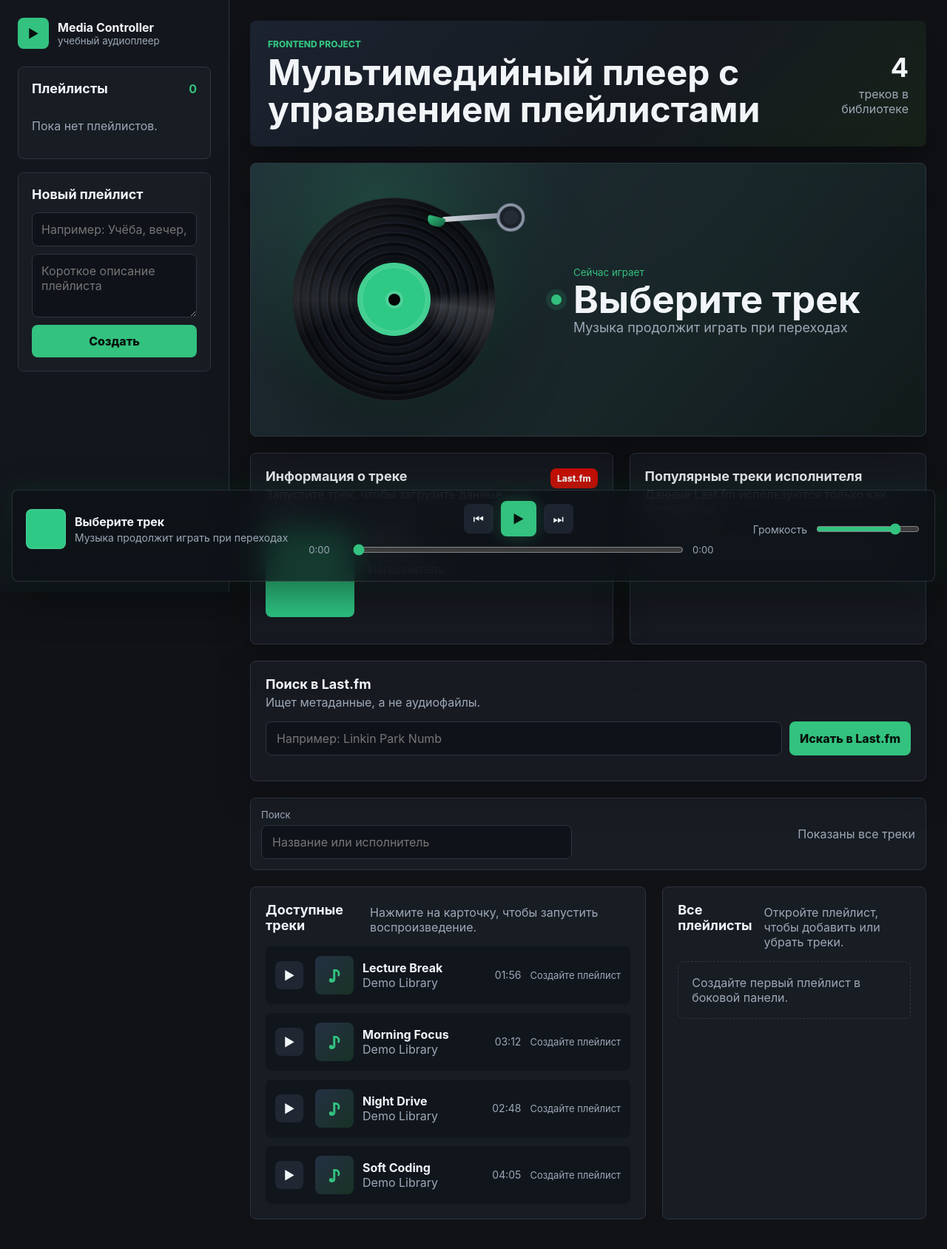
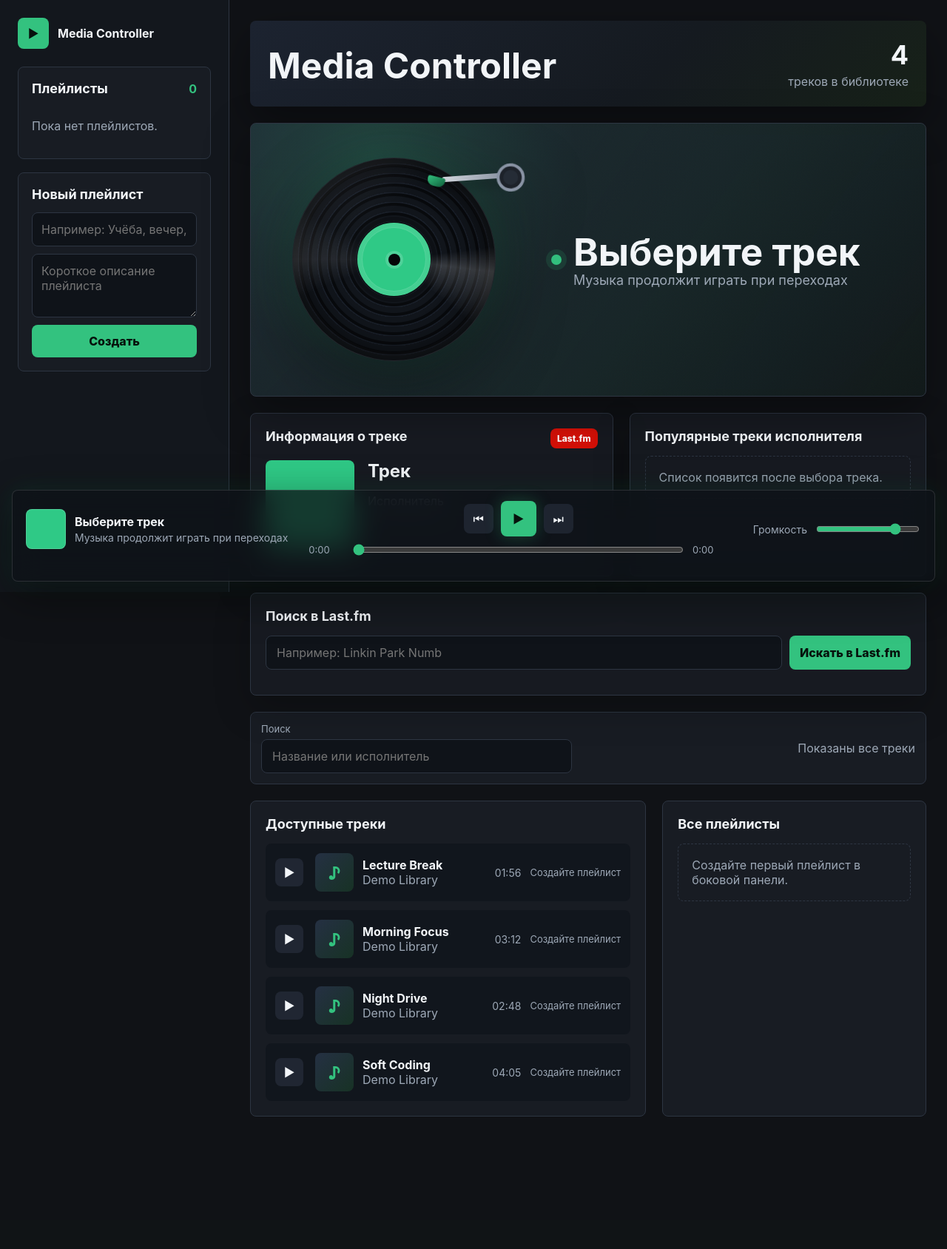
Before and after one commit to Rorikit/media-controller, a Django app: page / in a window 1280 px wide. Shown: the top 1688 px of the page at 74% size. After the commit the page ends 1509 px from the top, so only its background shows below. Run offline with Django 5.2, Linux system fonts and the light colour scheme; data comes from the database, SQL or seed files in the repository; data that the repository does not hold is empty.

Commit message:
clear messages

```diff
--- a/player/static/player/js/lastfm.js
+++ b/player/static/player/js/lastfm.js
@@ -25,7 +25,7 @@ class LastFmUi {
 
     async loadTrack(track) {
         if (!track || !track.artist || !track.title) {
-            this.setStatus('Запустите трек, чтобы загрузить данные Last.fm.');
+            this.setStatus('');
             return;
         }
 
--- a/player/templates/player/base.html
+++ b/player/templates/player/base.html
@@ -5,7 +5,7 @@
     <meta charset="utf-8">
     <meta name="viewport" content="width=device-width, initial-scale=1">
     <title>{% block title %}Media Controller{% endblock %}</title>
-    <link rel="stylesheet" href="{% static 'player/css/style.css' %}?v=lastfm-1">
+    <link rel="stylesheet" href="{% static 'player/css/style.css' %}?v=clean-ui-1">
 </head>
 <body data-lastfm-api-key="{{ LASTFM_API_KEY }}">
     <div class="app-shell">
@@ -14,7 +14,6 @@
                 <span class="brand-mark">▶</span>
                 <span>
                     <strong>Media Controller</strong>
-                    <small>учебный аудиоплеер</small>
                 </span>
             </a>
 
@@ -92,8 +91,8 @@
         <p class="bar-status" data-bar-status></p>
     </section>
 
-    <script src="{% static 'player/js/globalPlayer.js' %}?v=lastfm-1"></script>
-    <script src="{% static 'player/js/player.js' %}?v=lastfm-1"></script>
-    <script src="{% static 'player/js/lastfm.js' %}?v=lastfm-1"></script>
+    <script src="{% static 'player/js/globalPlayer.js' %}?v=clean-ui-1"></script>
+    <script src="{% static 'player/js/player.js' %}?v=clean-ui-1"></script>
+    <script src="{% static 'player/js/lastfm.js' %}?v=clean-ui-1"></script>
 </body>
 </html>
--- a/player/templates/player/index.html
+++ b/player/templates/player/index.html
@@ -5,8 +5,7 @@
 {% block content %}
 <section class="hero">
     <div>
-        <p class="eyebrow">Frontend project</p>
-        <h1>Мультимедийный плеер с управлением плейлистами</h1>
+        <h1>Media Controller</h1>
     </div>
     <div class="hero-stat">
         <strong>{{ tracks|length }}</strong>
@@ -30,7 +29,6 @@
     <div class="library-panel">
         <div class="section-title">
             <h2>Доступные треки</h2>
-            <p>Нажмите на карточку, чтобы запустить воспроизведение.</p>
         </div>
         {% include 'player/track_list.html' with tracks=tracks playlists=playlists mode='home' %}
     </div>
@@ -38,7 +36,6 @@
     <div class="library-panel">
         <div class="section-title">
             <h2>Все плейлисты</h2>
-            <p>Откройте плейлист, чтобы добавить или убрать треки.</p>
         </div>
         <div class="playlist-cards">
             {% for item in playlists %}
--- a/player/templates/player/lastfm_panel.html
+++ b/player/templates/player/lastfm_panel.html
@@ -3,7 +3,7 @@
         <div class="section-title">
             <div>
                 <h2>Информация о треке</h2>
-                <p data-lastfm-status>Запустите трек, чтобы загрузить данные Last.fm.</p>
+                <p data-lastfm-status></p>
             </div>
             <span class="lastfm-badge">Last.fm</span>
         </div>
@@ -32,7 +32,6 @@
         <div class="section-title">
             <div>
                 <h2>Популярные треки исполнителя</h2>
-                <p>Данные Last.fm используются только как метаданные.</p>
             </div>
         </div>
         <div class="lastfm-top-tracks" data-lastfm-top-tracks>
@@ -44,7 +43,6 @@
         <div class="section-title">
             <div>
                 <h2>Поиск в Last.fm</h2>
-                <p>Ищет метаданные, а не аудиофайлы.</p>
             </div>
         </div>
         <form class="lastfm-search" data-lastfm-search-form>
--- a/player/templates/player/player_panel.html
+++ b/player/templates/player/player_panel.html
@@ -16,7 +16,6 @@
             <div class="now-playing">
                 <span class="pulse-dot"></span>
                 <div>
-                    <small>Сейчас играет</small>
                     <h2 data-current-title>Выберите трек</h2>
                     <p data-current-artist>Исполнитель появится здесь</p>
                 </div>
--- a/player/templates/player/playlist_detail.html
+++ b/player/templates/player/playlist_detail.html
@@ -5,7 +5,6 @@
 {% block content %}
 <section class="playlist-header">
     <div>
-        <p class="eyebrow">Плейлист</p>
         <h1>{{ playlist.name }}</h1>
         {% if playlist.description %}
             <p>{{ playlist.description }}</p>
@@ -35,7 +34,6 @@
     <div class="library-panel">
         <div class="section-title">
             <h2>Треки плейлиста</h2>
-            <p>Эти треки доступны для воспроизведения в текущем списке.</p>
         </div>
         {% include 'player/track_list.html' with tracks=playlist.tracks.all playlist=playlist mode='remove' %}
     </div>
@@ -43,7 +41,6 @@
     <div class="library-panel">
         <div class="section-title">
             <h2>Добавить из библиотеки</h2>
-            <p>Любой трек можно добавить в открытый плейлист.</p>
         </div>
         {% include 'player/track_list.html' with tracks=tracks playlist=playlist mode='add' %}
     </div>
```
